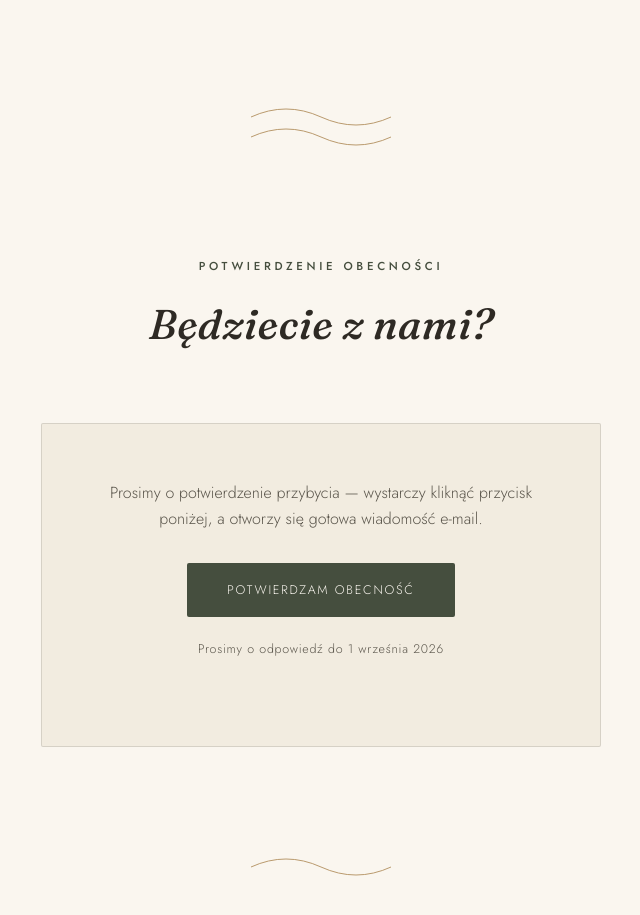
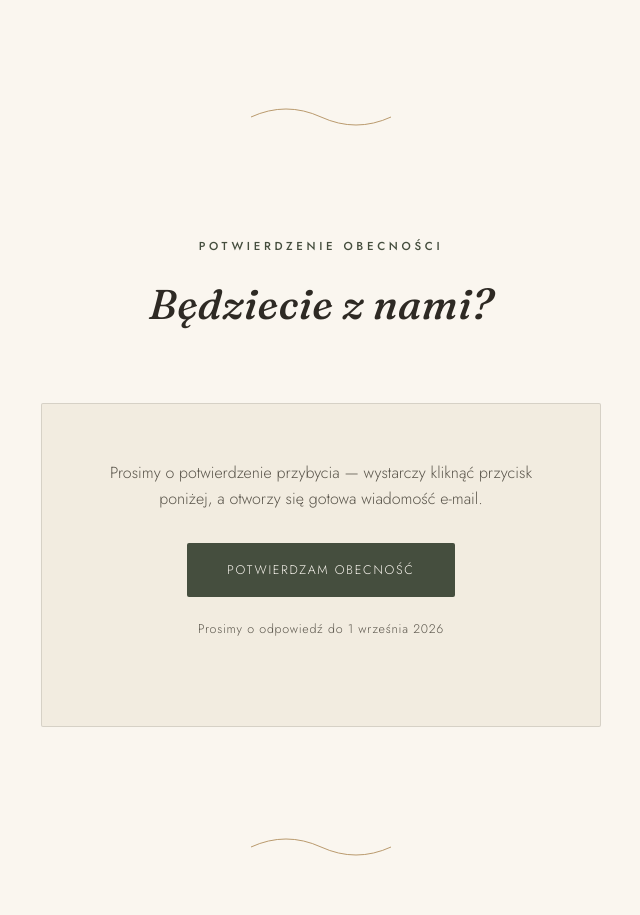
Before and after one commit to patrykzapior/nasz-slub, a plain HTML site: page index.html in a window 1280 px wide. Shown: the part 1892-2807 px from the top of the page, without its empty margins (319-959 px from the left). Drawn offline with Linux system fonts and the light colour scheme.

Commit message:
Remove duplicate divider from index.html
Removed duplicate divider SVG element in index.html.

```diff
--- a/index.html
+++ b/index.html
@@ -434,11 +434,6 @@
   <svg viewBox="0 0 140 20"><path d="M0 10 Q35 -6 70 10 Q105 26 140 10" stroke-width="1"/></svg>
 </div>
 
-
-<div class="divider">
-  <svg viewBox="0 0 140 20"><path d="M0 10 Q35 -6 70 10 Q105 26 140 10" stroke-width="1"/></svg>
-</div>
-
 <!-- RSVP -->
 <section id="rsvp">
   <div class="wrap">
```
